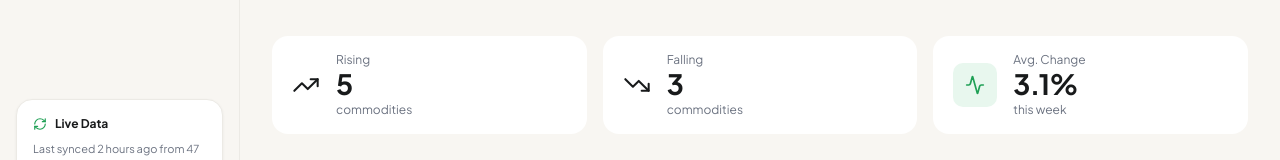
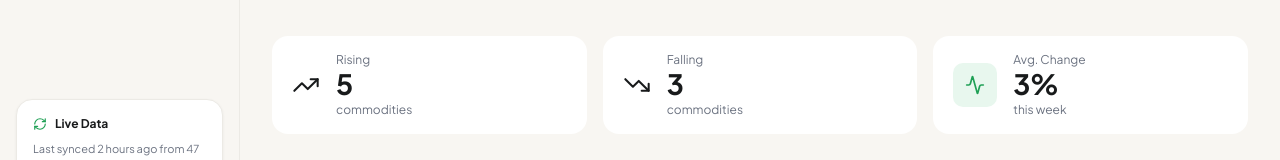
Before and after one commit to Demiladepy/food-forecast, a React (Vite) app: page / in a window 1280 px wide. Shown: the part 528-688 px from the top of the page. Built offline with nearby package versions, Linux system fonts and the light colour scheme; no server answers.

Commit message:
fix: make homepage stats cards dynamic, resolve route error fallback logic, and add detail page safety fallbacks for pricing calculations

```diff
--- a/src/features/commodities/CommodityDetailPage.tsx
+++ b/src/features/commodities/CommodityDetailPage.tsx
@@ -172,11 +172,11 @@ export function CommodityDetailPage() {
 
   const forecastPercent = (liveForecast && !isBackendMock)
     ? (liveForecast.price_change ?? liveForecast.predicted_price_change_percent ?? 0)
-    : (commodity.forecast ? commodity.forecast.predicted_price_change_percent : commodity.changePct)
+    : (commodity.forecast ? (commodity.forecast.predicted_price_change_percent ?? 0) : (commodity.changePct ?? 0))
 
   const forecastPrice = (liveForecast && !isBackendMock)
     ? commodity.todayPrice * (1 + (liveForecast.price_change ?? liveForecast.predicted_price_change_percent ?? 0) / 100)
-    : commodity.forecastPrice
+    : (commodity.forecastPrice ?? commodity.todayPrice ?? 0)
 
   const direction = forecastPercent >= 0 ? 'increase' : 'decrease'
 
--- a/src/features/home/HomePage.tsx
+++ b/src/features/home/HomePage.tsx
@@ -1,8 +1,7 @@
 import { Activity, Search, Sparkles, TrendingDown, TrendingUp } from 'lucide-react'
-import { useState } from 'react'
+import { useMemo, useState } from 'react'
 import { useNavigate, useOutletContext } from 'react-router-dom'
 import { CommodityCard, CommodityCardSkeleton, GuestChip, OptimizedImage, PageHeader, SearchBar, StatCard } from '../../components'
-import { marketStats } from '../../data/commodities'
 import { heroMarketImage, heroMarketImageFallback } from '../../data/images'
 import { cn } from '../../lib/utils'
 import { recordCommodityClick } from '../../api/index'
@@ -12,6 +11,21 @@ export function HomePage() {
   const [searchQuery, setSearchQuery] = useState('')
   const navigate = useNavigate()
   const { commodities, isLoading } = useOutletContext<{ commodities: Commodity[], isLoading: boolean }>()
+
+  const liveStats = useMemo(() => {
+    if (isLoading || !commodities || commodities.length === 0) {
+      return null
+    }
+    const risingCount = commodities.filter((c) => c.changePct >= 0).length
+    const fallingCount = commodities.filter((c) => c.changePct < 0).length
+    const totalChange = commodities.reduce((acc, c) => acc + c.changePct, 0)
+    const avgChangePct = commodities.length > 0 ? (totalChange / commodities.length) : 0
+    return {
+      risingCount,
+      fallingCount,
+      avgChangePct: parseFloat(avgChangePct.toFixed(1)),
+    }
+  }, [commodities, isLoading])
 
   const handleCommodityClick = (id: string) => {
     recordCommodityClick(id).catch((err) => console.error('Failed to record click:', err))
@@ -88,7 +102,13 @@ export function HomePage() {
       <section className="grid grid-cols-1 gap-3 sm:grid-cols-3 sm:gap-4">
         <StatCard
           label="Rising"
-          value={marketStats.risingCount}
+          value={
+            isLoading ? (
+              <div className="h-[2.15rem] w-12 bg-border animate-pulse rounded mt-1 mb-0.5" />
+            ) : (
+              liveStats?.risingCount ?? 0
+            )
+          }
           sublabel="commodities"
           icon={TrendingUp}
           iconVariant="plain"
@@ -96,7 +116,13 @@ export function HomePage() {
         />
         <StatCard
           label="Falling"
-          value={marketStats.fallingCount}
+          value={
+            isLoading ? (
+              <div className="h-[2.15rem] w-12 bg-border animate-pulse rounded mt-1 mb-0.5" />
+            ) : (
+              liveStats?.fallingCount ?? 0
+            )
+          }
           sublabel="commodities"
           icon={TrendingDown}
           iconVariant="plain"
@@ -104,7 +130,13 @@ export function HomePage() {
         />
         <StatCard
           label="Avg. Change"
-          value={`${marketStats.avgChangePct}%`}
+          value={
+            isLoading ? (
+              <div className="h-[2.15rem] w-20 bg-border animate-pulse rounded mt-1 mb-0.5" />
+            ) : (
+              `${liveStats?.avgChangePct ?? 0}%`
+            )
+          }
           sublabel="this week"
           icon={Activity}
           iconVariant="boxed"
--- a/src/layouts/AppShell.tsx
+++ b/src/layouts/AppShell.tsx
@@ -139,6 +139,8 @@ export function AppShell() {
               }
           })
           setCommoditiesList(mapped as any)
+        } else {
+          throw new Error("Empty or invalid food list from backend")
         }
       })
       .catch((err) => {
--- a/src/lib/formatters/money.ts
+++ b/src/lib/formatters/money.ts
@@ -5,8 +5,10 @@ const ngnFormatter = new Intl.NumberFormat('en-NG', {
   maximumFractionDigits: 0,
 })
 
-/** Formats naira like ₦40,000 (no decimals). */
 export function formatNGN(amount: number): string {
+  if (amount === undefined || amount === null || typeof amount !== 'number' || isNaN(amount)) {
+    return '₦0'
+  }
   return ngnFormatter.format(amount)
 }
 
```
